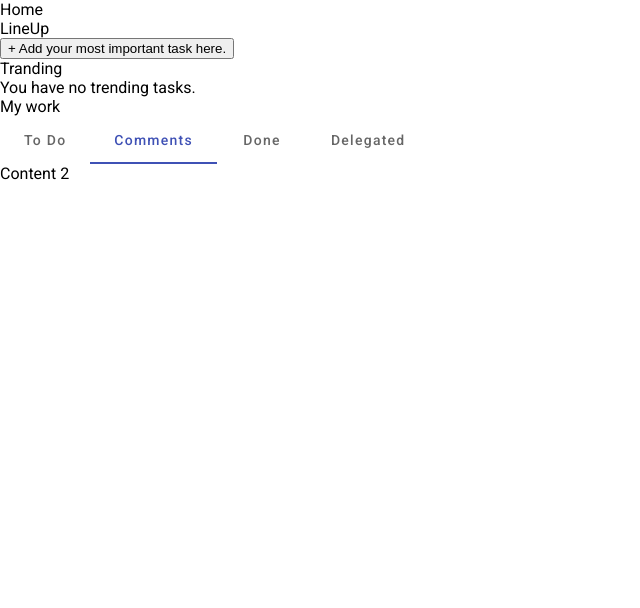
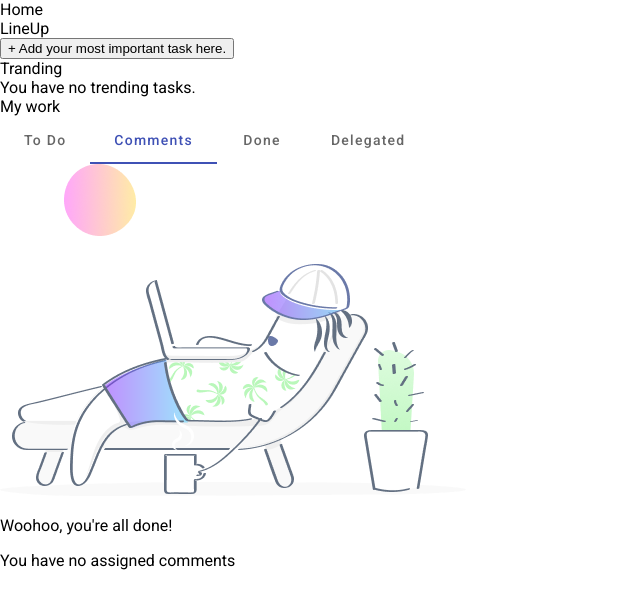
Before and after one commit to qoolebyaqa/RS-Clone, an Angular app in the folder rs-clone/: page / in a window 1280 px wide. Both pictures are taken after a click on the tab "Comments". Shown: the top 608 px of the page, without its empty margins (0-640 px from the left). Built offline with nearby package versions, Linux system fonts and the light colour scheme.

Commit message:
feat: add img chill-man

```diff
--- a/rs-clone/src/app/components/core/home/home.component.html
+++ b/rs-clone/src/app/components/core/home/home.component.html
@@ -33,7 +33,11 @@
                                                 Today
                                             </mat-panel-title>
                                         </mat-expansion-panel-header>
-                                        <p>I'm visible because I am open</p>
+                                        <div class="empty-comments__block">
+                                            <img src="../../../../assets/sanbath_chill.c222e99cb795da04825a964e52e5648b.png" alt="chill-man">
+                                            <p class="comments__title">Woohoo, you're all done!</p>
+                                            <div class="comments__text">Tasks and Reminders that are scheduled for Today will appear here.</div>
+                                        </div>
                                     </mat-expansion-panel>
                                     <mat-expansion-panel (opened)="panelOpenState = true" (closed)="panelOpenState = false">
                                         <mat-expansion-panel-header>
@@ -41,7 +45,7 @@
                                                 Overdue
                                             </mat-panel-title>
                                         </mat-expansion-panel-header>
-                                        <p>I'm visible because I am open</p>
+                                        <p class="empty-overdue__block">No overdue tasks or reminders scheduled.</p>
                                     </mat-expansion-panel>
                                     <mat-expansion-panel (opened)="panelOpenState = true" (closed)="panelOpenState = false">
                                         <mat-expansion-panel-header>
@@ -49,7 +53,7 @@
                                                 Next
                                             </mat-panel-title>
                                         </mat-expansion-panel-header>
-                                        <p>I'm visible because I am open</p>
+                                        <p>No upcoming tasks or reminders scheduled.</p>
                                     </mat-expansion-panel>
                                     <mat-expansion-panel (opened)="panelOpenState = true" (closed)="panelOpenState = false">
                                         <mat-expansion-panel-header>
@@ -57,14 +61,27 @@
                                                 Unscheduled
                                             </mat-panel-title>
                                         </mat-expansion-panel-header>
-                                        <p>I'm visible because I am open</p>
+                                        <p>No unscheduled tasks assigned to you.</p>
                                     </mat-expansion-panel>
                                 </mat-accordion>
                             </div>
                         </mat-tab>
-                        <mat-tab label="Comments">Content 2</mat-tab>
-                        <mat-tab label="Done">Content 3</mat-tab>
-                        <mat-tab label="Delegated">Content 3</mat-tab>
+                        <mat-tab label="Comments">
+                            <div class="empty-comments__block">
+                                <img src="../../../../assets/sanbath_chill.c222e99cb795da04825a964e52e5648b.png" alt="chill-man">
+                                <p class="comments__title">Woohoo, you're all done!</p>
+                                <div class="comments__text">You have no assigned comments</div>
+                            </div>
+                        </mat-tab>
+                        <mat-tab label="Done">
+                            <div class="mat-title">Done</div>
+                        </mat-tab>
+                        <mat-tab label="Delegated">
+                            <div class="mat-text">Forgetting? Forget about it! Delegate a reminder to make sure it gets done.
+                                Assign a reminder to someone and keep track of it here. You can also see reminders you delegate in anyone's profile.</div>
+                            <button class="mat-button"><a href="https://help.clickup.com/hc/en-us/articles/6325931822359-Delegate-reminders">Learn more about delegating</a></button>
+                        </mat-tab>
+
                     </mat-tab-group>
                 </div>
 
```
Also changed, not shown: rs-clone/src/assets/sanbath_chill.c222e99cb795da04825a964e52e5648b.png (added).
